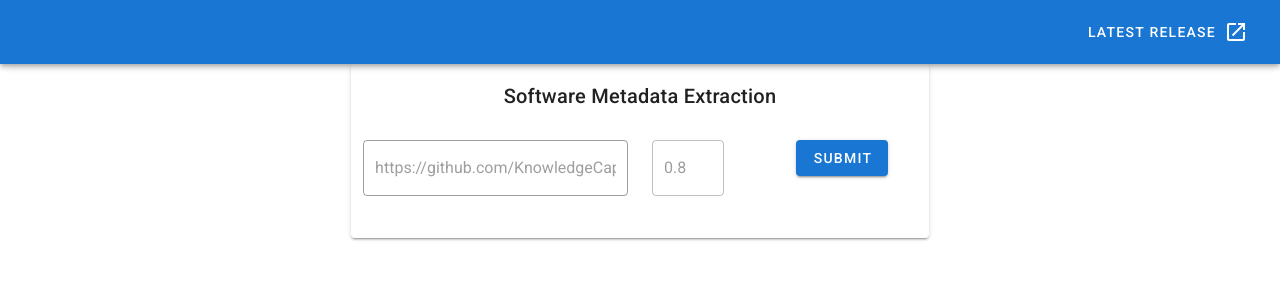
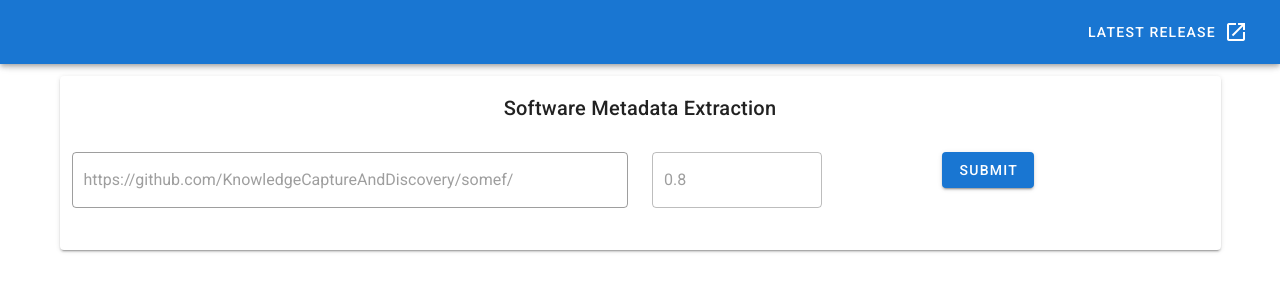
Before and after one commit to SoftwareUnderstanding/SOMEF-Vider, a Vue app in the folder client/: page / in a window 1280 px wide. Shown: the top 300 px of the page. Built offline with nearby package versions, Linux system fonts and the light colour scheme.

Commit message:
Extracted Form card from home view component

```diff
--- /dev/null
+++ b/client/src/components/FormCard.vue
@@ -0,0 +1,55 @@
+<template>
+  <v-card>
+    <v-card-title class="text-center justify-center">
+      Software Metadata Extraction
+    </v-card-title>
+    <v-container>
+      <v-row justify="space-between">
+
+        <v-col cols="6">
+          <v-text-field
+              placeholder="https://github.com/KnowledgeCaptureAndDiscovery/somef/"
+              :outlined="true"
+              v-model="url"
+          >
+          </v-text-field>
+        </v-col>
+
+        <v-col cols="2">
+          <v-text-field
+              placeholder="Threshold"
+              v-model="threshold"
+              :disabled="true"
+              type='number'
+              :outlined="true"
+          >
+          </v-text-field>
+        </v-col>
+
+        <v-spacer></v-spacer>
+
+        <v-col cols="3">
+          <v-btn
+              color="primary"
+              @click="clickSubmit"
+              :loading="loading"
+          >
+            SUBMIT
+          </v-btn>
+        </v-col>
+
+      </v-row>
+    </v-container>
+  </v-card>
+</template>
+<script>
+export default {
+  name: 'form-card',
+  props: {
+    clickSubmit: {},
+    loading: {},
+    threshold: {},
+    url: {}
+  }
+}
+</script>
--- a/client/src/components/Home.vue
+++ b/client/src/components/Home.vue
@@ -1,53 +1,13 @@
 <template>
   <v-container>
-    <v-row justify="center">
-      <v-card>
-        <v-card-title class="text-center justify-center">
-          Software Metadata Extraction
-        </v-card-title>
-        <v-container>
-          <v-row justify="space-between">
-
-            <v-col cols="6">
-              <v-text-field
-                  placeholder="https://github.com/KnowledgeCaptureAndDiscovery/somef/"
-                  :outlined="true"
-                  v-model="url"
-              >
-              </v-text-field>
-            </v-col>
-
-            <v-col cols="2">
-              <v-text-field
-                  placeholder="Threshold"
-                  v-model="threshold"
-                  :disabled="true"
-                  type='number'
-                  :outlined="true"
-              >
-              </v-text-field>
-            </v-col>
-
-            <v-spacer></v-spacer>
-
-            <v-col cols="3">
-              <v-btn
-                  color="primary"
-                  @click="clickSubmit"
-                  :loading="loading"
-              >
-                SUBMIT
-              </v-btn>
-            </v-col>
-
-          </v-row>
-        </v-container>
-      </v-card>
-    </v-row>
-
-    <metadata-card
-        v-if="showMetadataCard"
-        :metadata="testMetadata">
+    <form-card :click-submit="clickSubmit"
+               :loading="loading"
+               :threshold="threshold"
+               :url="url">
+    </form-card>
+    <metadata-card v-if="showMetadataCard"
+                   :metadata="testMetadata"
+    >
     </metadata-card>
 
   </v-container>
@@ -56,10 +16,12 @@
 <script>
 import Axios from "axios";
 import MetadataCard from "@/components/MetadataCard";
+import FormCard from "@/components/FormCard";
 
 export default {
   name: 'Home',
   components: {
+    FormCard,
     MetadataCard,
   },
 
```
